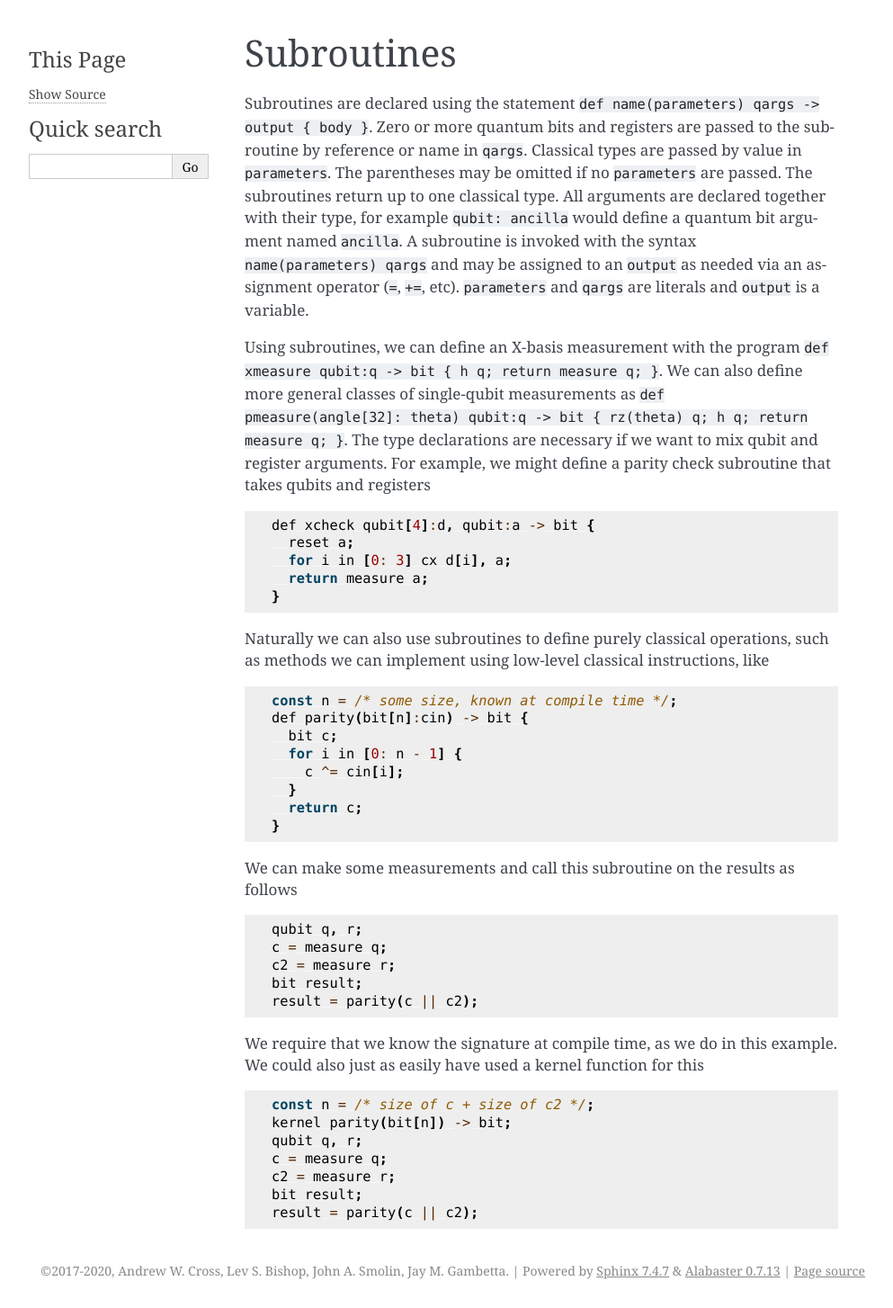
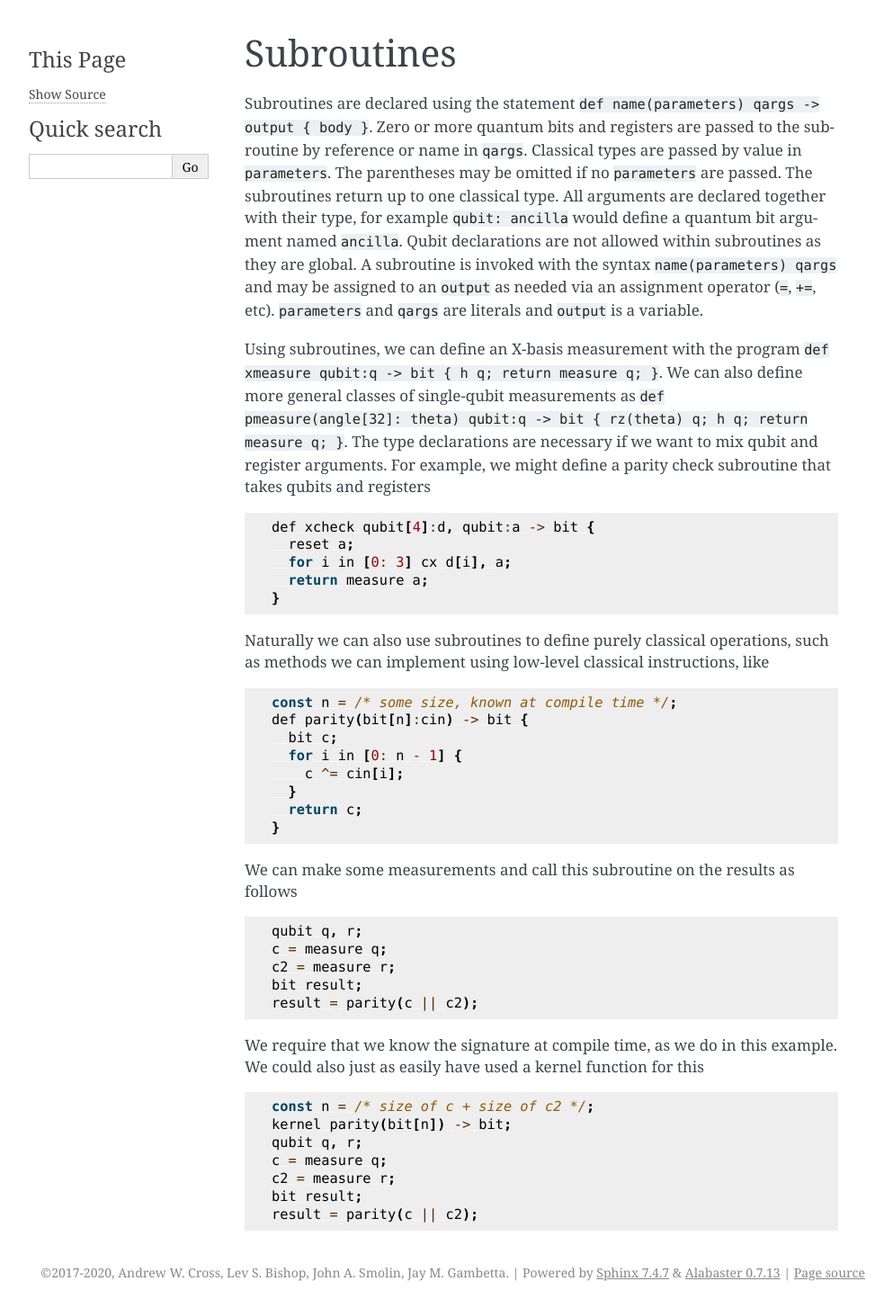
Before and after one commit to openqasm/openqasm, a Sphinx documentation site: the page built from source/language/subroutines.rst, in a window 1280 px wide. Shown: the whole page at 90% size, without its empty margins (148-1141 px from the left). Built offline with Sphinx 7.4.7, drawn with Linux system fonts in a browser that asks for light colours.

Commit message:
Make q declarations global

```diff
--- a/source/language/subroutines.rst
+++ b/source/language/subroutines.rst
@@ -7,7 +7,8 @@ and registers are passed to the subroutine by reference or name in ``qargs``.
 Classical types are passed by value in ``parameters``. The parentheses may be omitted if no
 ``parameters`` are passed. The subroutines return up to
 one classical type. All arguments are declared together with their type,
-for example ``qubit: ancilla`` would define a quantum bit argument named ``ancilla``. A subroutine
+for example ``qubit: ancilla`` would define a quantum bit argument named ``ancilla``. Qubit
+declarations are not allowed within subroutines as they are global. A subroutine
 is invoked with the syntax ``name(parameters) qargs`` and may be assigned to an ``output`` as
 needed via an assignment operator (``=``, ``+=``, etc). ``parameters`` and ``qargs`` are literals
 and ``output`` is a variable.
```
Also changed, not shown: 8 other files.
